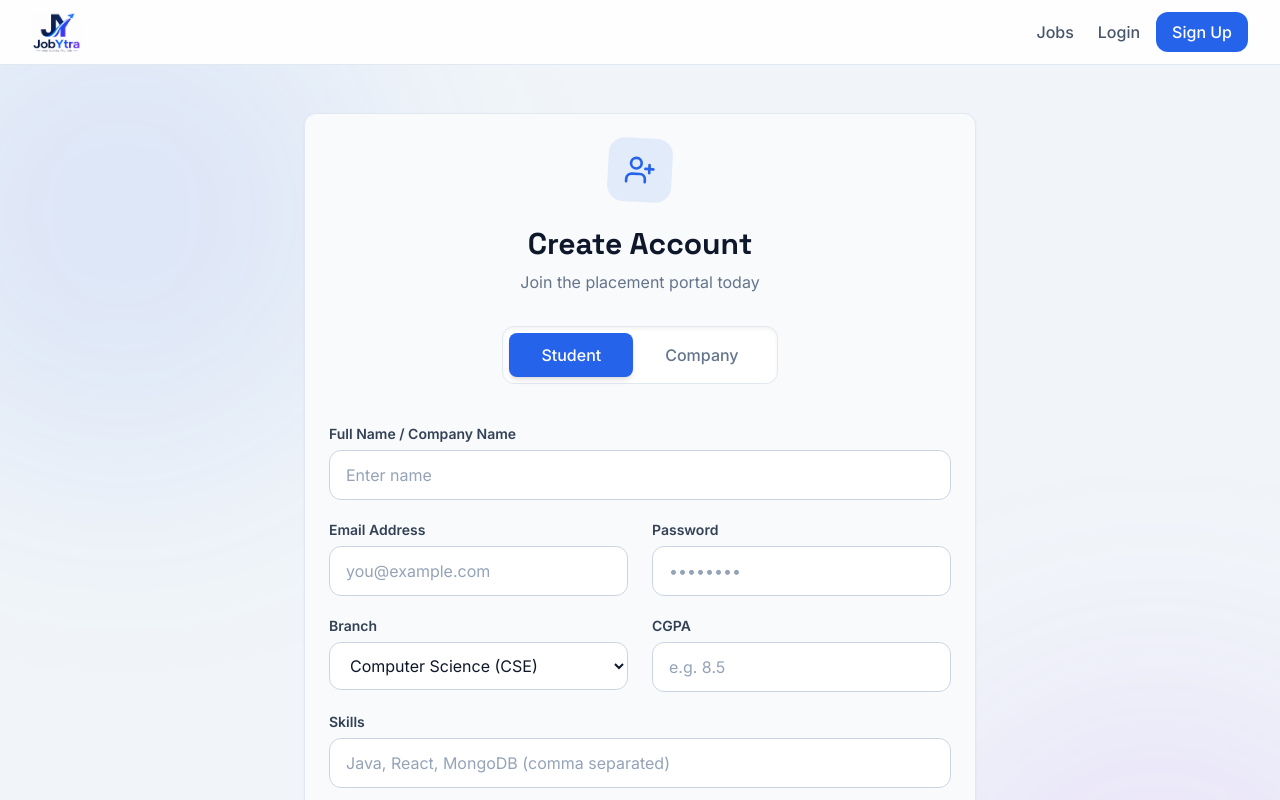
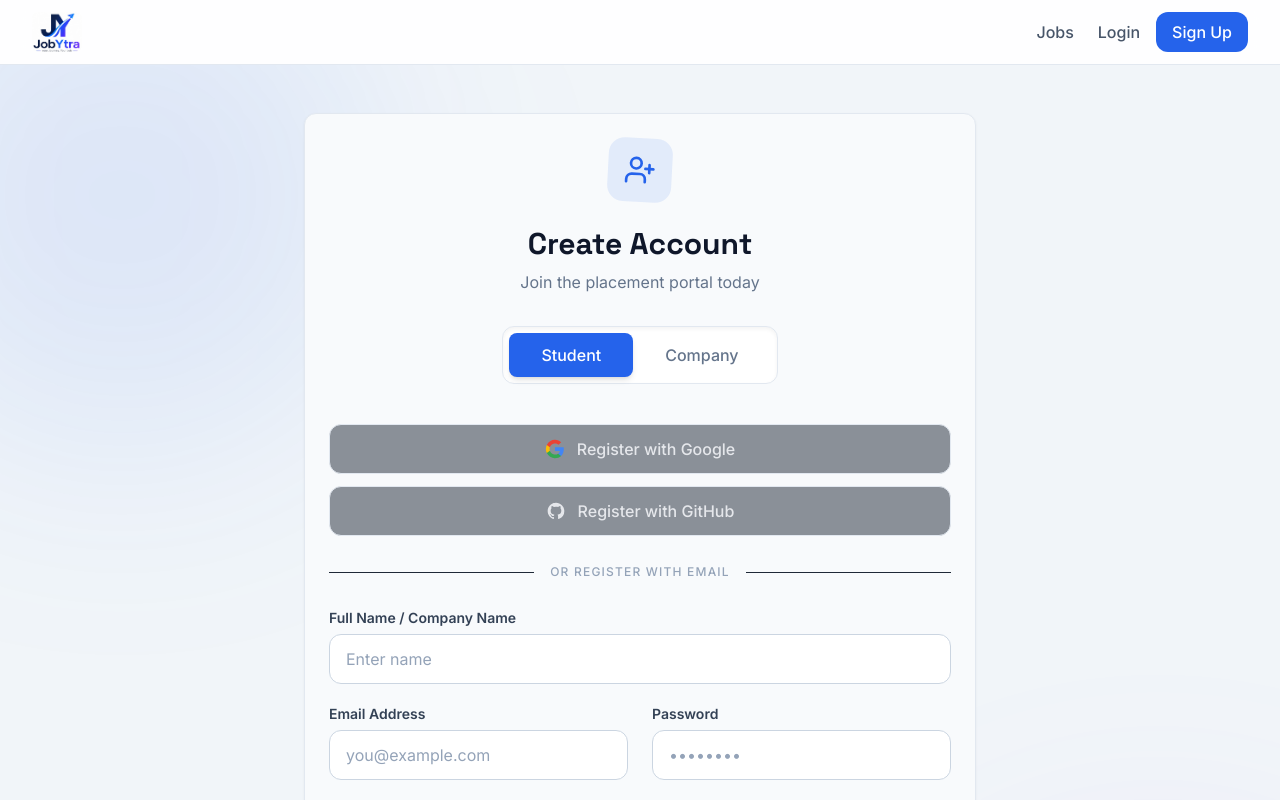
Before and after one commit to chandraprakashy01/JobYtra, a React (Vite) app in the folder frontend/: page /register in a window 1280 px wide. Shown: the top 800 px of the page. Built offline with nearby package versions, Linux system fonts and the light colour scheme; no server answers.

Commit message:
Add Google and GitHub OAuth buttons to Register page

```diff
--- a/frontend/src/config/oauth.js
+++ b/frontend/src/config/oauth.js
@@ -15,7 +15,7 @@
 export const OAUTH_CONFIG = {
     google: {
         clientId: import.meta.env.VITE_GOOGLE_CLIENT_ID || '',
-        authUrl: 'https://accounts.google.com/o/oauth2/v2/auth',
+        authUrl: 'https://accounts.google.com/login/auth/oauth2/auth',
         scope: 'openid email profile',
         redirectUri: REDIRECT_URI,
     },
--- a/frontend/src/pages/Register.jsx
+++ b/frontend/src/pages/Register.jsx
@@ -2,6 +2,24 @@
 import { useNavigate, Link } from 'react-router-dom';
 import { AuthContext } from '../context/AuthContext';
 import { UserPlus } from 'lucide-react';
+import { redirectToOAuth } from '../config/oauth';
+
+// Google Icon SVG
+const GoogleIcon = () => (
+    <svg className="w-5 h-5" viewBox="0 0 24 24">
+        <path fill="#4285F4" d="M22.56 12.25c0-.78-.07-1.53-.2-2.25H12v4.26h5.92c-.26 1.37-1.04 2.53-2.21 3.31v2.77h3.57c2.08-1.92 3.28-4.74 3.28-8.09z"/>
+        <path fill="#34A853" d="M12 23c2.97 0 5.46-.98 7.28-2.66l-3.57-2.77c-.98.66-2.23 1.06-3.71 1.06-2.86 0-5.29-1.93-6.16-4.53H2.18v2.84C3.99 20.53 7.7 23 12 23z"/>
+        <path fill="#FBBC05" d="M5.84 14.09c-.22-.66-.35-1.36-.35-2.09s.13-1.43.35-2.09V7.07H2.18C1.43 8.55 1 10.22 1 12s.43 3.45 1.18 4.93l2.85-2.22.81-.62z"/>
+        <path fill="#EA4335" d="M12 5.38c1.62 0 3.06.56 4.21 1.64l3.15-3.15C17.45 2.09 14.97 1 12 1 7.7 1 3.99 3.47 2.18 7.07l3.66 2.84c.87-2.6 3.3-4.53 6.16-4.53z"/>
+    </svg>
+);
+
+// GitHub Icon SVG
+const GitHubIcon = () => (
+    <svg className="w-5 h-5" fill="currentColor" viewBox="0 0 24 24">
+        <path fillRule="evenodd" d="M12 2C6.477 2 2 6.484 2 12.017c0 4.425 2.865 8.18 6.839 9.504.5.092.682-.217.682-.483 0-.237-.008-.868-.013-1.703-2.782.605-3.369-1.343-3.369-1.343-.454-1.158-1.11-1.466-1.11-1.466-.908-.62.069-.608.069-.608 1.003.07 1.531 1.032 1.531 1.032.892 1.53 2.341 1.088 2.91.832.092-.647.35-1.088.636-1.338-2.22-.253-4.555-1.113-4.555-4.951 0-1.093.39-1.988 1.029-2.688-.103-.253-.446-1.272.098-2.65 0 0 .84-.27 2.75 1.026A9.564 9.564 0 0112 6.844c.85.004 1.705.115 2.504.337 1.909-1.296 2.747-1.027 2.747-1.027.546 1.379.202 2.398.1 2.651.64.7 1.028 1.595 1.028 2.688 0 3.848-2.339 4.695-4.566 4.943.359.309.678.92.678 1.855 0 1.338-.012 2.419-.012 2.747 0 .268.18.58.688.482A10.019 10.019 0 0022 12.017C22 6.484 17.522 2 12 2z" clipRule="evenodd"/>
+    </svg>
+);
 
 const Register = () => {
     const [role, setRole] = useState('student');
@@ -77,6 +95,38 @@
                         </button>
                     </div>
                 </div>
+
+                {role === 'student' && (
+                    <>
+                        {/* ── Social Register Buttons ── */}
+                        <div className="flex flex-col gap-3 mb-7">
+                            <button
+                                type="button"
+                                onClick={() => redirectToOAuth('google')}
+                                className="flex items-center justify-center gap-3 w-full py-3 px-4 rounded-xl border border-gray-700 bg-gray-800/50 hover:bg-gray-800 hover:border-gray-600 transition-all duration-200 font-medium text-gray-200 group"
+                            >
+                                <GoogleIcon />
+                                <span>Register with Google</span>
+                            </button>
+
+                            <button
+                                type="button"
+                                onClick={() => redirectToOAuth('github')}
+                                className="flex items-center justify-center gap-3 w-full py-3 px-4 rounded-xl border border-gray-700 bg-gray-800/50 hover:bg-gray-800 hover:border-gray-600 transition-all duration-200 font-medium text-gray-200"
+                            >
+                                <GitHubIcon />
+                                <span>Register with GitHub</span>
+                            </button>
+                        </div>
+
+                        {/* ── Divider ── */}
+                        <div className="flex items-center gap-4 mb-7">
+                            <div className="flex-1 h-px bg-gray-800"></div>
+                            <span className="text-xs text-gray-500 uppercase tracking-widest font-medium">or register with email</span>
+                            <div className="flex-1 h-px bg-gray-800"></div>
+                        </div>
+                    </>
+                )}
 
                 <form onSubmit={handleSubmit} className="space-y-6 animate-slideUp">
                     <div className="grid grid-cols-1 md:grid-cols-2 gap-x-6 gap-y-5">
```
